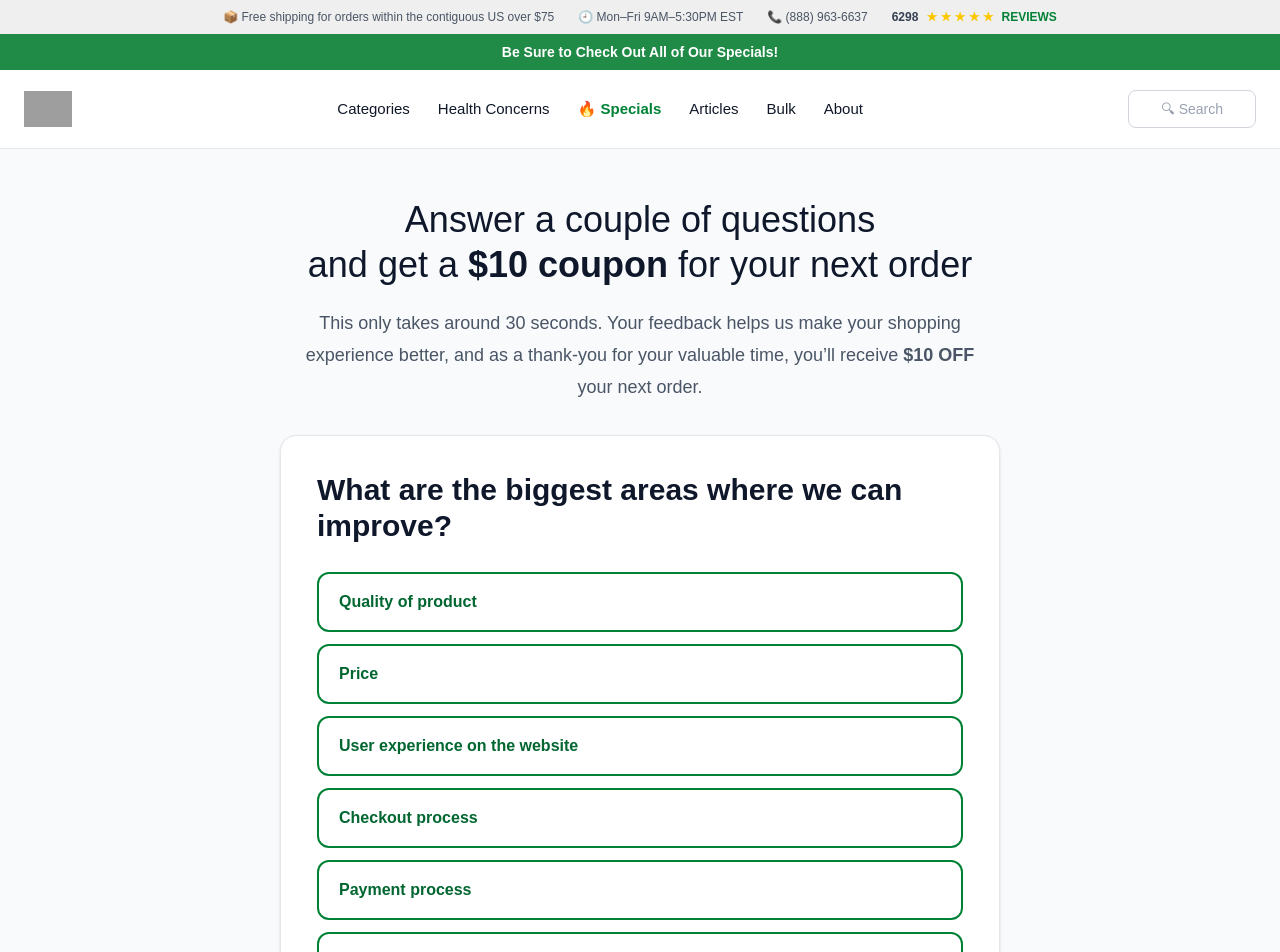
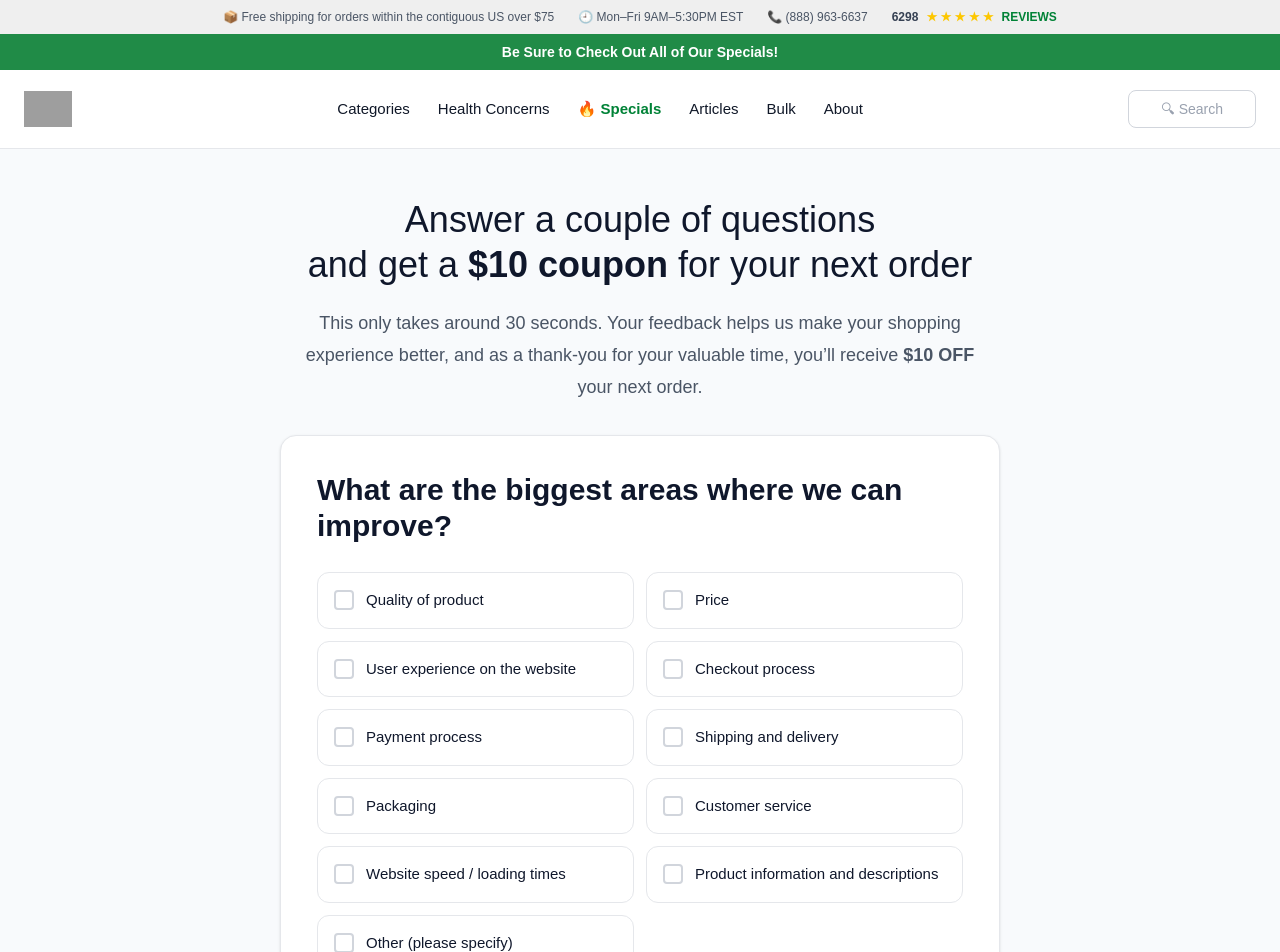
Before and after one commit to milosmilenkovic995-ops/find-your-best-papaya-ritual, a Next.js app: page / in a window 1280 px wide. Shown: the top 952 px of the page. Built offline with nearby package versions, Linux system fonts and the light colour scheme; grey boxes are pictures that could not be loaded.

Commit message:
Revert v1 button restyle — keep the original 2-column grid
User did not want the bold green-button look in the survey itself.
Restored the previous 2-column grid with small radio/checkbox icons,
gray default border, green-when-selected. v2 was unchanged so no
revert needed there.

```diff
--- a/components/MiddleSection.tsx
+++ b/components/MiddleSection.tsx
@@ -351,22 +351,15 @@ export default function MiddleSection({ title, subtitle, initialSegment = "" }:
           <h2 className="mb-7 text-2xl font-extrabold text-slate-900 md:text-3xl">{currentQ.title}</h2>
 
           {currentQ.type === "multi" && (
-            <div className="space-y-3">
+            <div className="grid gap-3 md:grid-cols-2">
               {currentQ.answers!.map((a) => {
                 const selected = (multi[currentQ.id] || []).includes(a.id);
                 return (
-                  <button
-                    key={a.id}
-                    type="button"
-                    onClick={() => toggleMulti(currentQ.id, a.id)}
-                    className={`flex w-full items-center justify-between rounded-xl border-2 border-green-700 px-5 py-4 text-left text-base font-semibold transition ${selected ? "bg-green-700 text-white" : "bg-white text-green-800 hover:bg-green-50"}`}
-                  >
-                    <span>{a.label}</span>
-                    {selected && (
-                      <svg className="ml-3 h-5 w-5 shrink-0 text-white" viewBox="0 0 24 24" fill="none" aria-hidden="true">
-                        <path d="M5 12l5 5L20 7" stroke="currentColor" strokeWidth="3" strokeLinecap="round" strokeLinejoin="round" />
-                      </svg>
-                    )}
+                  <button key={a.id} type="button" onClick={() => toggleMulti(currentQ.id, a.id)} className={`flex items-center gap-3 rounded-xl border p-4 text-left transition ${selected ? "border-green-700 bg-green-50 shadow-sm" : "border-gray-200 bg-white hover:border-green-600 hover:shadow-sm"}`}>
+                    <span className={`flex h-5 w-5 shrink-0 items-center justify-center rounded border-2 ${selected ? "border-green-700 bg-green-700" : "border-gray-300 bg-white"}`}>
+                      {selected && (<svg className="h-3 w-3 text-white" viewBox="0 0 12 12" fill="none"><path d="M2.5 6.5l2.5 2.5L9.5 3.5" stroke="currentColor" strokeWidth="2" strokeLinecap="round" strokeLinejoin="round" /></svg>)}
+                    </span>
+                    <span className="text-[15px] font-medium text-slate-900">{a.label}</span>
                   </button>
                 );
               })}
@@ -374,22 +367,15 @@ export default function MiddleSection({ title, subtitle, initialSegment = "" }:
           )}
 
           {currentQ.type === "single" && (
-            <div className="space-y-3">
+            <div className="grid gap-3 md:grid-cols-2">
               {currentQ.answers!.map((a) => {
                 const selected = single[currentQ.id] === a.id;
                 return (
-                  <button
-                    key={a.id}
-                    type="button"
-                    onClick={() => pickSingle(currentQ.id, a.id)}
-                    className={`flex w-full items-center justify-between rounded-xl border-2 border-green-700 px-5 py-4 text-left text-base font-semibold transition ${selected ? "bg-green-700 text-white" : "bg-white text-green-800 hover:bg-green-50"}`}
-                  >
-                    <span>{a.label}</span>
-                    {selected && (
-                      <svg className="ml-3 h-5 w-5 shrink-0 text-white" viewBox="0 0 24 24" fill="none" aria-hidden="true">
-                        <path d="M5 12l5 5L20 7" stroke="currentColor" strokeWidth="3" strokeLinecap="round" strokeLinejoin="round" />
-                      </svg>
-                    )}
+                  <button key={a.id} type="button" onClick={() => pickSingle(currentQ.id, a.id)} className={`flex items-center gap-3 rounded-xl border p-4 text-left transition ${selected ? "border-green-700 bg-green-50 shadow-sm" : "border-gray-200 bg-white hover:border-green-600 hover:shadow-sm"}`}>
+                    <span className={`flex h-5 w-5 shrink-0 items-center justify-center rounded-full border-2 ${selected ? "border-green-700 bg-green-700" : "border-gray-300 bg-white"}`}>
+                      {selected && (<span className="h-2 w-2 rounded-full bg-white" />)}
+                    </span>
+                    <span className="text-[15px] font-medium text-slate-900">{a.label}</span>
                   </button>
                 );
               })}
```
